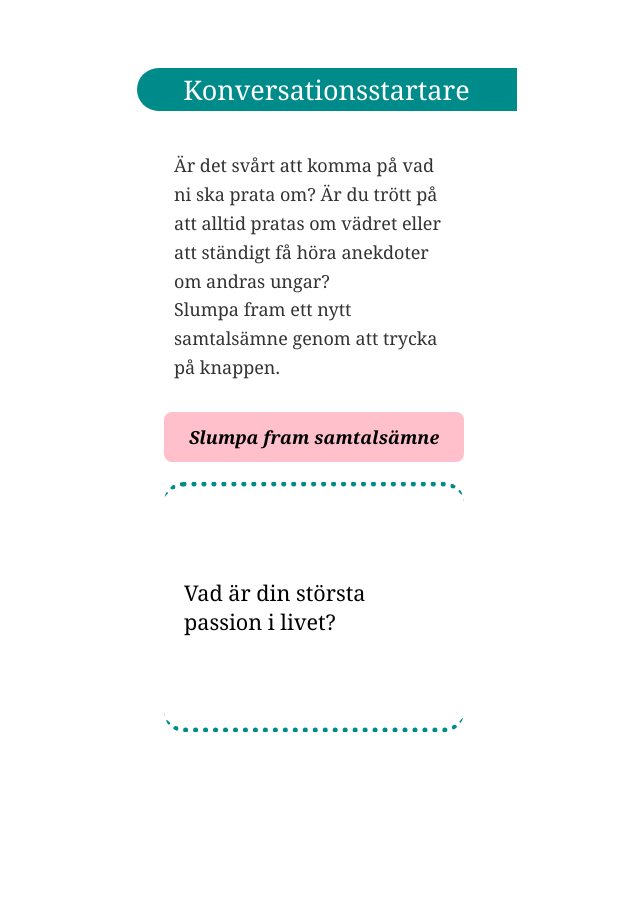
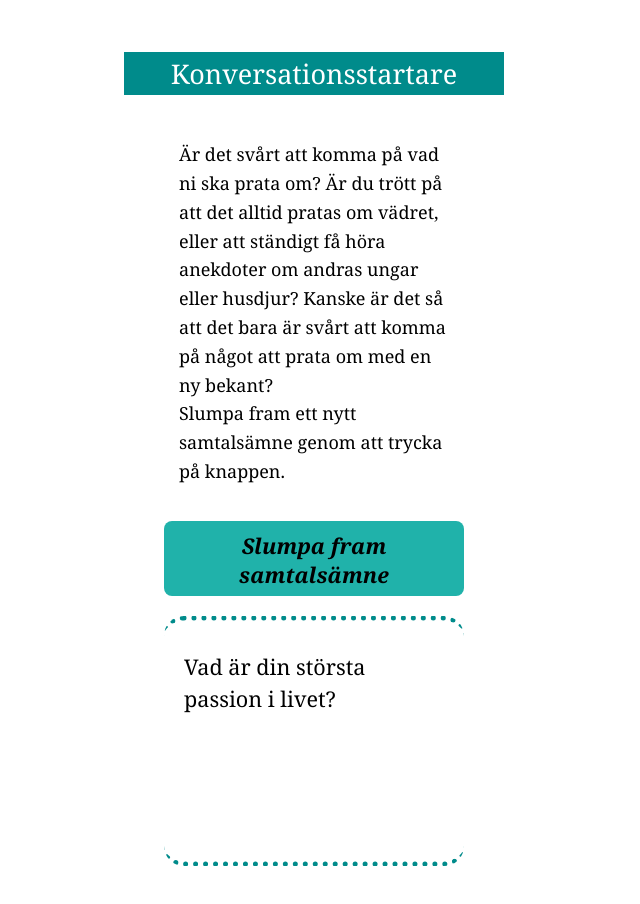
Before and after one commit to annkar73/vue-conversation-starters, a Vue app: page / in a window 1280 px wide. Shown: the top 904 px of the page, without its empty margins (326-966 px from the left). Before the commit the page ends 800 px from the top, so only its background shows below. Built offline with nearby package versions, Linux system fonts and the light colour scheme.

Commit message:
adjust styling

```diff
--- a/src/components/ConversationStarters.vue
+++ b/src/components/ConversationStarters.vue
@@ -14,7 +14,7 @@ const getRandomStarter = () => {
     <div class="conversation-starter">
         <h2>Konversationsstartare</h2>
         <div class="description">
-            <p>Är det svårt att komma på vad ni ska prata om? Är du trött på att alltid pratas om vädret eller att ständigt få höra anekdoter om andras ungar? </p>
+            <p>Är det svårt att komma på vad ni ska prata om? Är du trött på att det alltid pratas om vädret, eller att ständigt få höra anekdoter om andras ungar eller husdjur? Kanske är det så att det bara är svårt att komma på något att prata om med en ny bekant?</p>
             <p>Slumpa fram ett nytt samtalsämne genom att trycka på knappen.</p>
 
         </div>
@@ -33,34 +33,31 @@ const getRandomStarter = () => {
 }
 h2 {
     margin-bottom: 25px;
-    margin-right: -25px;
     color: white;
     background-color: darkcyan;
     width: 380px;
-    border-radius: 25px 0 0 25px;
     align-self: flex-end;
 }
 
 .description {
     background-color: white;
-    padding: 10px;
+    color: black;
+    padding: 15px;
     font-size: 1em;
     margin: 5px;
     margin-bottom: 20px;
     text-align: left;
     max-width: 300px;
-    border-radius: 8px;
+    border-radius: 20px;
 }
 
 .container {
     width: 300px;
     height: 250px;
     margin-top: 20px;
-    padding: 20px;
+    padding: 30px 20px;
     background-color: white;
     color: black;
-    align-content: center;
-    justify-content: center;
     font-size: 1.2em;
     font-family: Cambria, Cochin, Georgia, Times, 'Times New Roman', serif;
     border-radius: 20px;
@@ -69,15 +66,19 @@ h2 {
     border-top: 5px dotted darkcyan;
     border-bottom: 5px dotted darkcyan;
     resize: none;
+    display: flex;
+    align-items: center;
+    justify-content: center;
+    line-height: 1.5;
 }
 button {
     padding: 10px 20px;
     width: 300px;
-    height: 50px;
-    font-size: 1em;
+    height: 75px;
+    font-size: 1.2em;
     border: none;
     border-radius: 8px;
-    background-color: pink;
+    background-color: lightseagreen;
     color: black;
     font-family: Cambria, Cochin, Georgia, Times, 'Times New Roman', serif;
     font-weight: 600;
@@ -86,7 +87,7 @@ button {
     transition: background-color 0.3s;
 }
 button:hover {
-    background-color: hotpink;
+    background-color: darkcyan;
     color: white;
 }
 </style>
```
